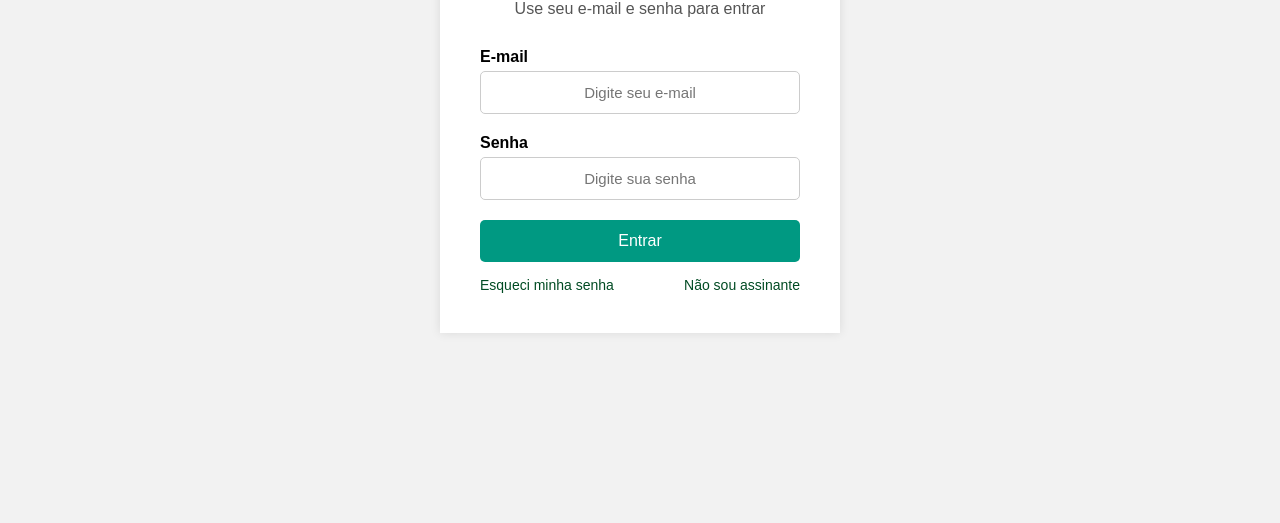
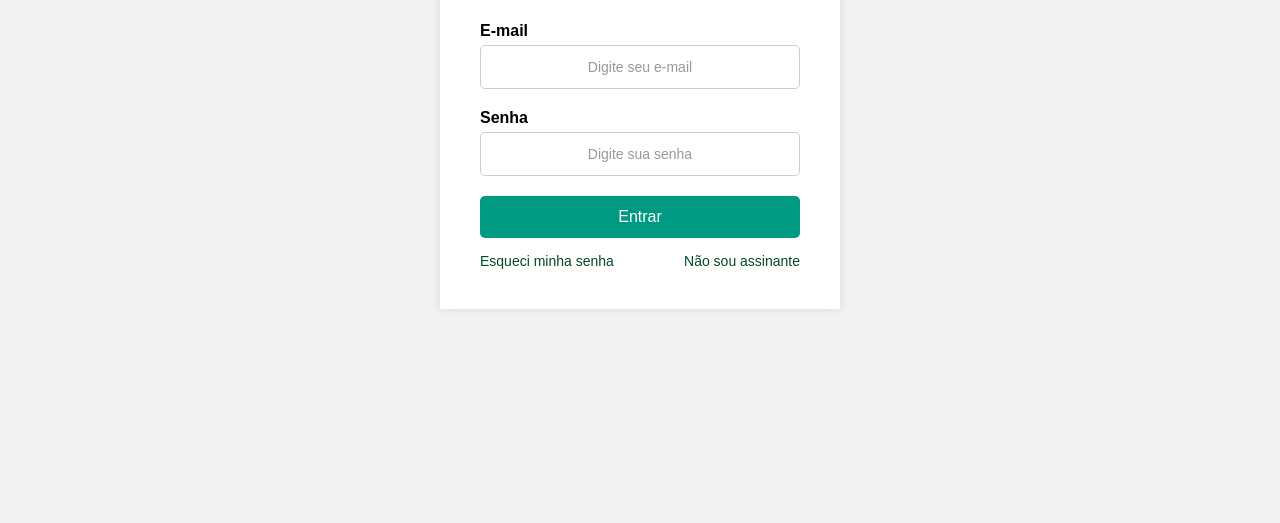
Before and after one commit to Andre-pin/loginDN, a plain HTML site: page index.html in a window 1280 px wide. Shown: the part 347-870 px from the top of the page. Drawn offline with Linux system fonts and the light colour scheme.

Commit message:
melhoria texto de fundo input e teste alinhamento formulário

```diff
--- a/style.css
+++ b/style.css
@@ -5,6 +5,7 @@
   box-sizing: border-box;
 }
 
+/* Define que o HTML e o Body vão ocupar 100% da altura da janela */
 html, body {
   height: 100%;
   font-family: Arial, sans-serif;
@@ -44,15 +45,16 @@ main {
   height: 100vh
 }
 
-/* Estilo do formulário */
+/* Estilo do meu formulário */
 .form-container {
   background: white;
   padding: 40px;
-  border-radius: 0px;
+  border-radius: 0px; /* essa linha aredonda meu formulário */
   width: 100%;
   max-width: 400px;
   box-shadow: 0 0 10px rgba(0,0,0,0.1);
   text-align: center;
+  margin-top: -50px;  /* essa linha mover meu formulário mais para cima */
 }
 
 .form-container h1 {
@@ -80,7 +82,14 @@ form input {
   border-radius: 5px;
   text-align: center; /* Opcional: centraliza o texto nos campos */
   color: #333333;      /* Cor da letra dentro do input */
-  font-size: 15px; /* Tamanho da letra */
+  font-size: 16px; /* Tamanho da letra */
+}
+
+/* (aquele texto de fundo que aparece antes de digitar) para combinar com o design */
+form input::placeholder {
+  color: #999999;
+  font-size: 14px;
+  opacity: 1;
 }
 
 button {
```
